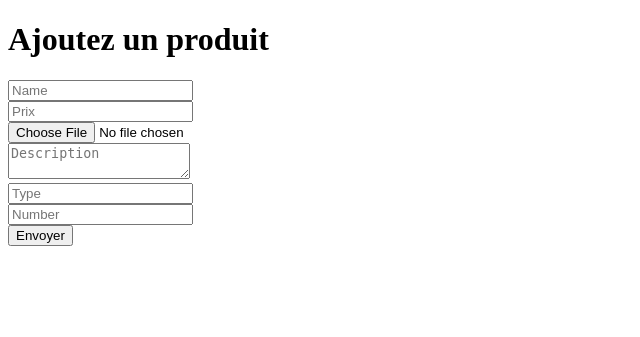
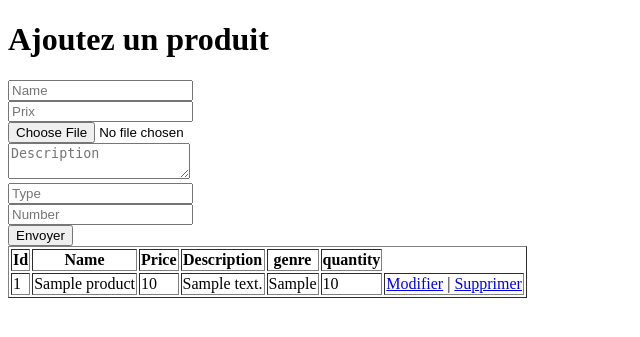
Before and after one commit to RomualdBR/Projet_site_ecom, a PHP site: page /public/admin.php in a window 1280 px wide. Shown: the top 337 px of the page, without its empty margins (0-640 px from the left). Run offline with PHP 8.4, Linux system fonts and the light colour scheme; tables that the repository leaves empty or names only in its code hold one stand-in row (values such as "Sample post").

Commit message:
table admin

```diff
--- a/public/admin.php
+++ b/public/admin.php
@@ -1,5 +1,7 @@
 <?php require_once __DIR__ . '/../public/admin.php';
-require_once __DIR__ . '/../src/init.php'; ?>
+require_once __DIR__ . '/../src/init.php';
+require_once __DIR__ . '/../src/db.php'
+?>
 
 <!DOCTYPE html>
 <html lang="en">
@@ -11,6 +13,7 @@ require_once __DIR__ . '/../src/init.php'; ?>
 
 <body>
 
+    <a >
         <h1>
             Ajoutez un produit
         </h1>
@@ -43,6 +46,8 @@ require_once __DIR__ . '/../src/init.php'; ?>
             <div>
                 <button type="submit" name="submit" value="press">Envoyer</button>
             </div>
+
+
 
             <?php
 
@@ -92,12 +97,39 @@ require_once __DIR__ . '/../src/init.php'; ?>
                         ':genre' => $genre,
                         ]);
                     }
+
                 }
+
             ?>
         </form>
+    </a>
+
+<?php
+
+    $table_admin = "SELECT id, name, price, description, genre, quantity FROM products";
+    $result_admin = $pdo->query($table_admin);
+
+    if ($result_admin->rowCount() > 0) {
+        echo "<table border='1'>";
+        echo "<tr><th>Id</th><th>Name</th><th>Price</th><th>Description</th><th>genre</th><th>quantity</th></tr>";
+        while ($row = $result_admin->fetch(PDO::FETCH_ASSOC)) {
+            echo "<tr>";
+            echo "<td>" . $row["id"] . "</td>";
+            echo "<td>" . $row["name"] . "</td>";
+            echo "<td>" . $row["price"] . "</td>";
+            echo "<td>" . $row["description"] . "</td>";
+            echo "<td>" . $row["genre"] . "</td>";
+            echo "<td>" . $row["quantity"] . "</td>";
+            echo "<td><a href='id=" . $row["id"] . "'>Modifier</a> | <a href='id=" . $row["id"] . "'>Supprimer</a></td>";
+            echo "</tr>";
+        }
+        echo "</table>";
+    } else {
+        echo "Aucun résultat trouvé.";
+    }
+
+?>
+
 
 </body>
-
-
-
 </html>
```
Lines whose indentation alone changed are shown as unchanged.
